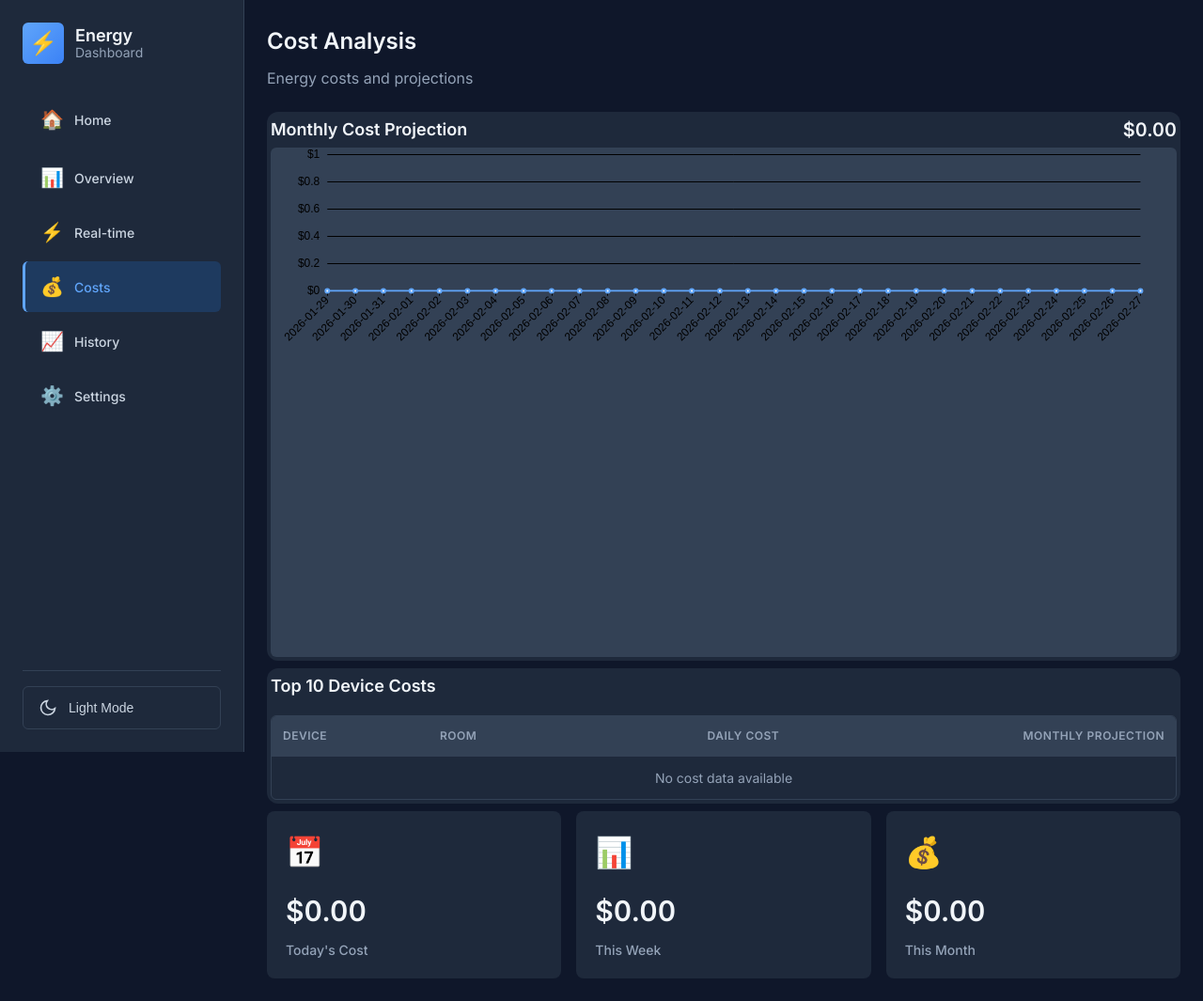
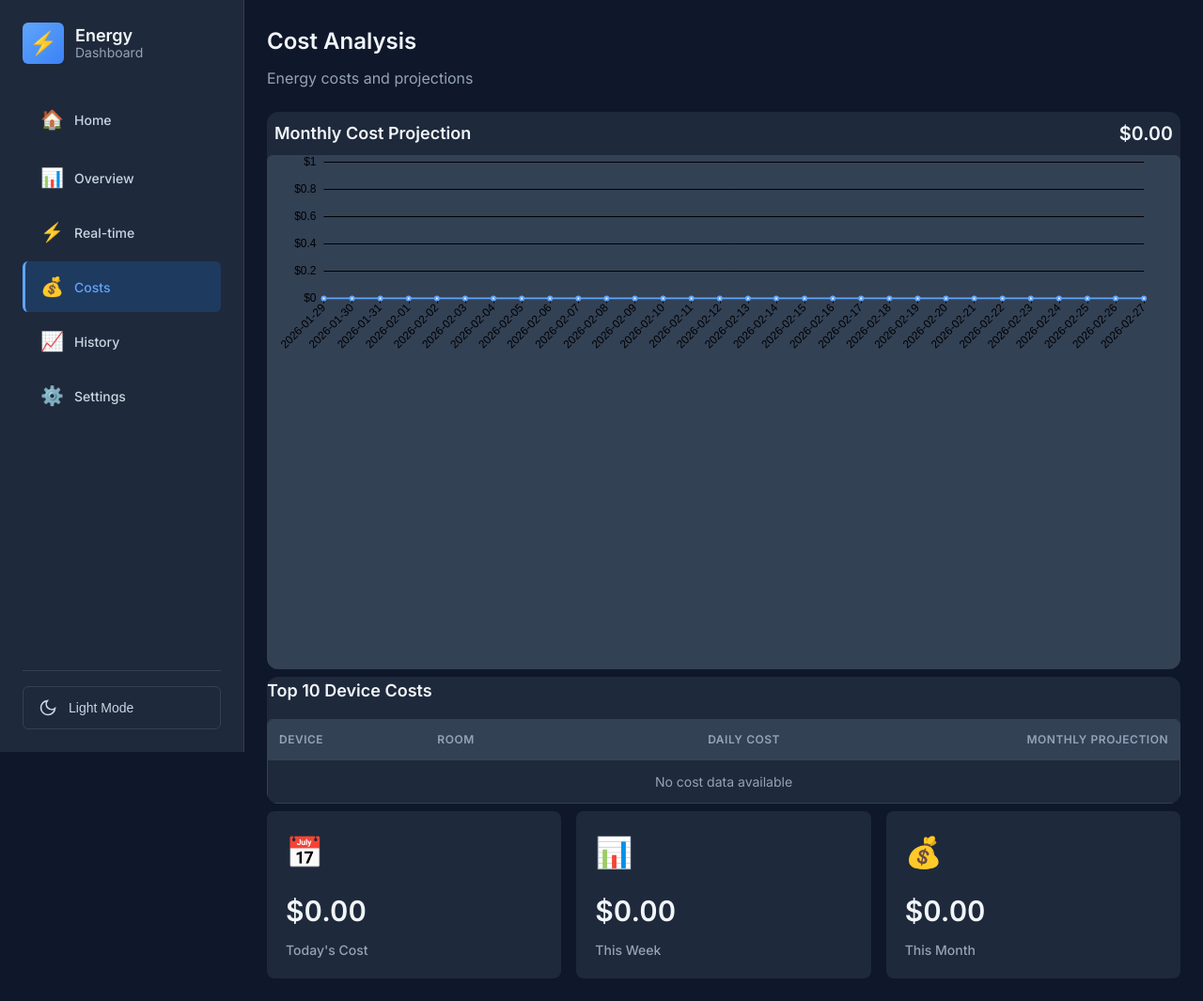
Before and after one commit to Sebastianwerner1985/energy-dashboard, a Flask app: page /costs in a window 1280 px wide. Shown: the whole page at 94% size. Run offline with Flask 3, Linux system fonts and the light colour scheme; data that the repository does not hold is empty; parts of the project's set-up code (start-up, migrations or seed data) failed here and were passed over; some libraries are stand-ins or nearby versions.

Commit message:
Remove ALL padding from main-card wrapper, optimize pie chart
- Set main-card padding to 0 (eliminates all wrapper whitespace)
- Move padding to main-card-header only (8px for title area)
- Add overflow: hidden to main-card for clean borders
- Optimize pie chart: center at 35% (left), larger radius (45%-75%)
- Smaller legend font (11px) with reduced spacing
- Remove margin-bottom from card header

This removes all whitespace around charts while keeping titles readable.

```diff
--- a/static/css/custom.css
+++ b/static/css/custom.css
@@ -243,16 +243,18 @@
 .main-card {
     background-color: var(--bg-surface);
     border-radius: var(--radius-xl);
-    padding: var(--space-1);
+    padding: 0;
     box-shadow: var(--shadow-sm);
     margin-bottom: var(--space-2);
+    overflow: hidden;
 }
 
 .main-card-header {
     display: flex;
     justify-content: space-between;
     align-items: center;
-    margin-bottom: var(--space-1);
+    margin-bottom: 0;
+    padding: var(--space-2);
 }
 
 .main-card-title {
```
Also changed, not shown: templates/realtime.html (+9 -7 lines).
